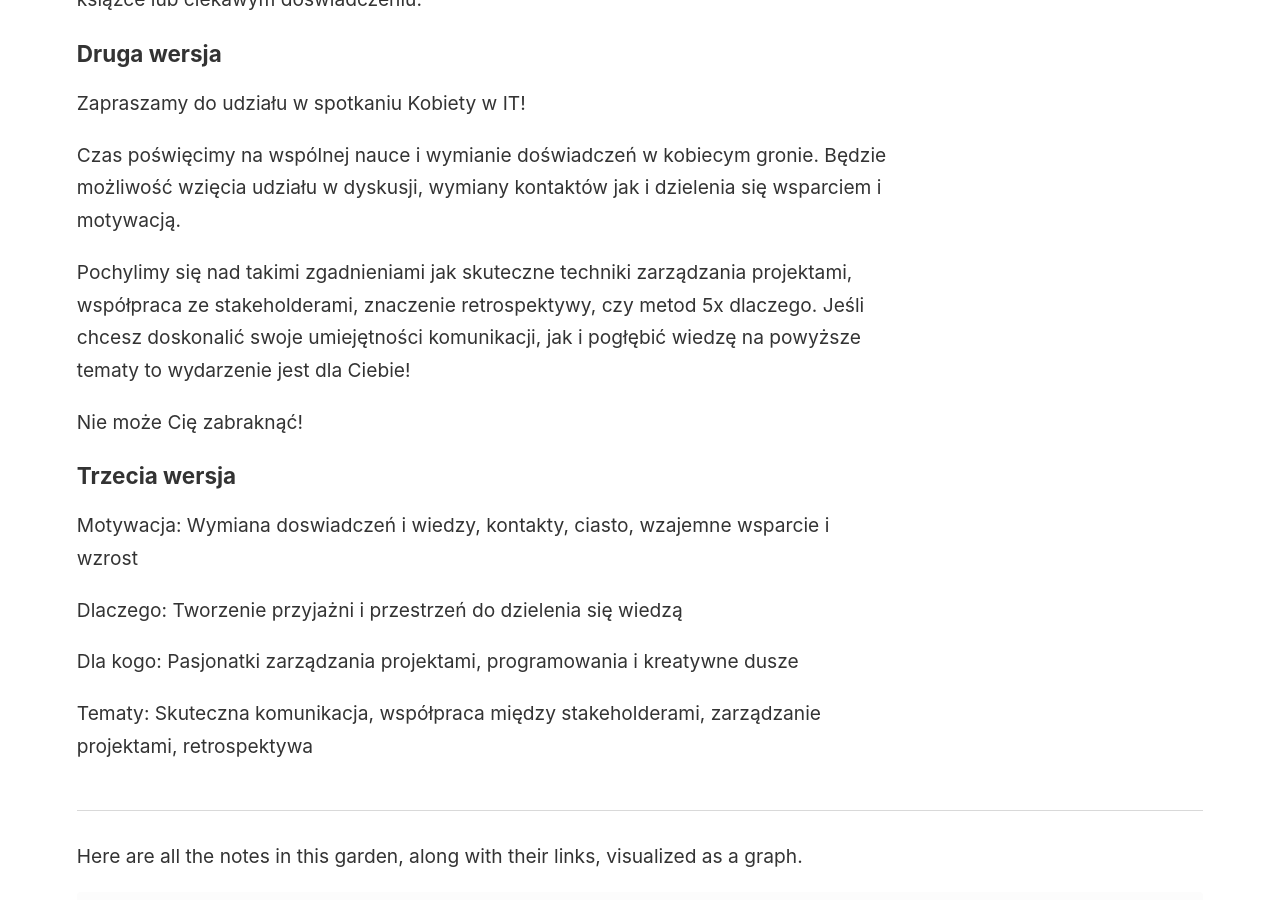
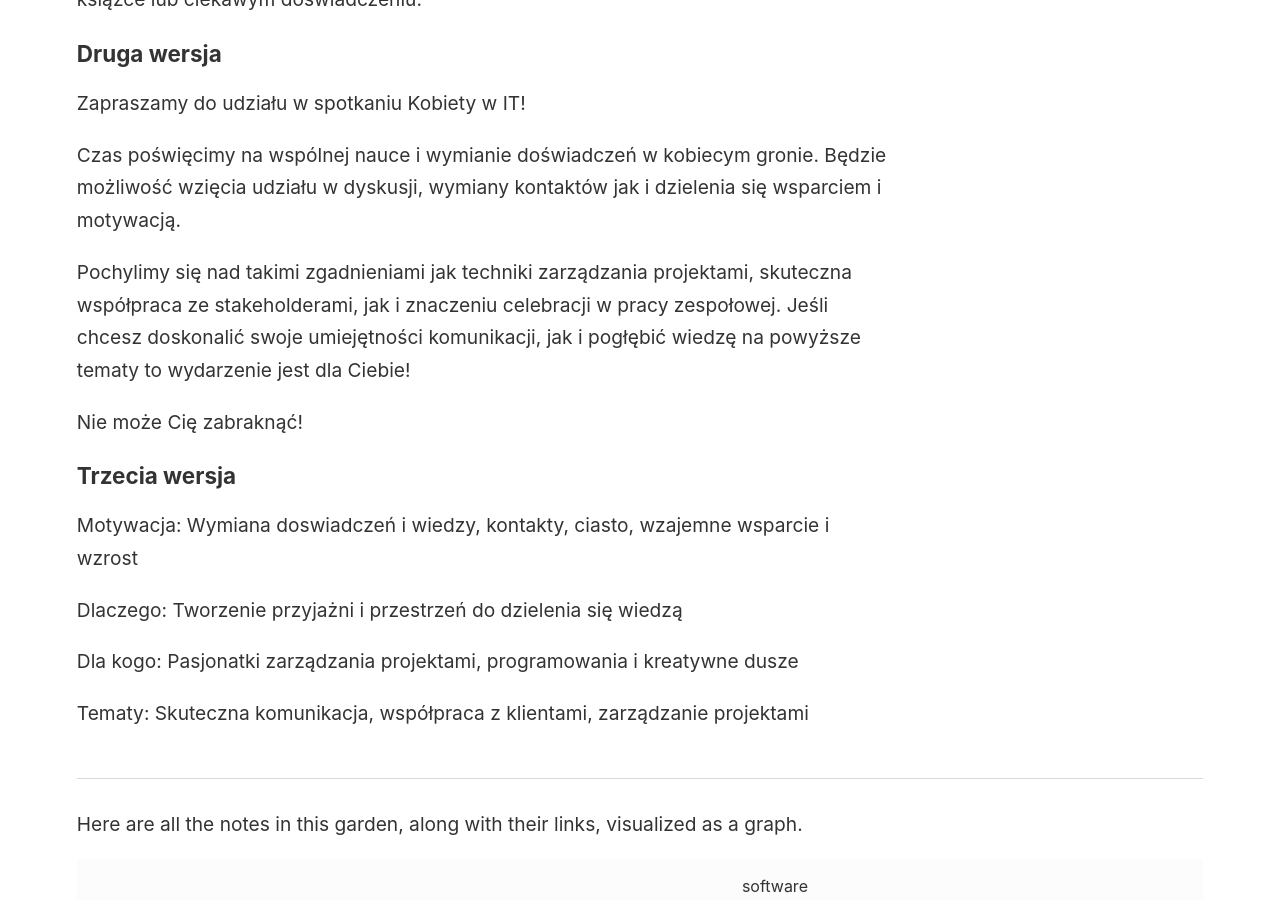
Before and after one commit to KKrzelowska/my-digital-garden, a Jekyll site: the page built from _notes/kobiety_it.md, in a window 1280 px wide and 900 px high, scrolled down 776 px. Built offline with Jekyll 4.4.1, drawn with Linux system fonts in a browser that asks for light colours.

Commit message:
Update kobiety_it.md

```diff
--- a/_notes/kobiety_it.md
+++ b/_notes/kobiety_it.md
@@ -26,8 +26,8 @@ Czas poświęcimy na wspólnej nauce i wymianie doświadczeń w kobiecym gronie.
 Będzie możliwość wzięcia udziału w dyskusji, wymiany kontaktów jak i dzielenia się
 wsparciem i motywacją.
 
-Pochylimy się nad takimi zgadnieniami jak skuteczne techniki zarządzania projektami,
-współpraca ze stakeholderami, znaczenie retrospektywy, czy metod 5x dlaczego.
+Pochylimy się nad takimi zgadnieniami jak techniki zarządzania projektami,
+skuteczna współpraca ze stakeholderami, jak i znaczeniu celebracji w pracy zespołowej.
 Jeśli chcesz doskonalić swoje umiejętności komunikacji, jak i pogłębić wiedzę na powyższe tematy to wydarzenie jest dla Ciebie!
 
 Nie może Cię zabraknąć!
@@ -40,4 +40,4 @@ Dlaczego: Tworzenie przyjażni i przestrzeń do dzielenia się wiedzą
 
 Dla kogo: Pasjonatki zarządzania projektami, programowania i kreatywne dusze
 
-Tematy: Skuteczna komunikacja, współpraca między stakeholderami, zarządzanie projektami, retrospektywa
+Tematy: Skuteczna komunikacja, współpraca z klientami, zarządzanie projektami
```
